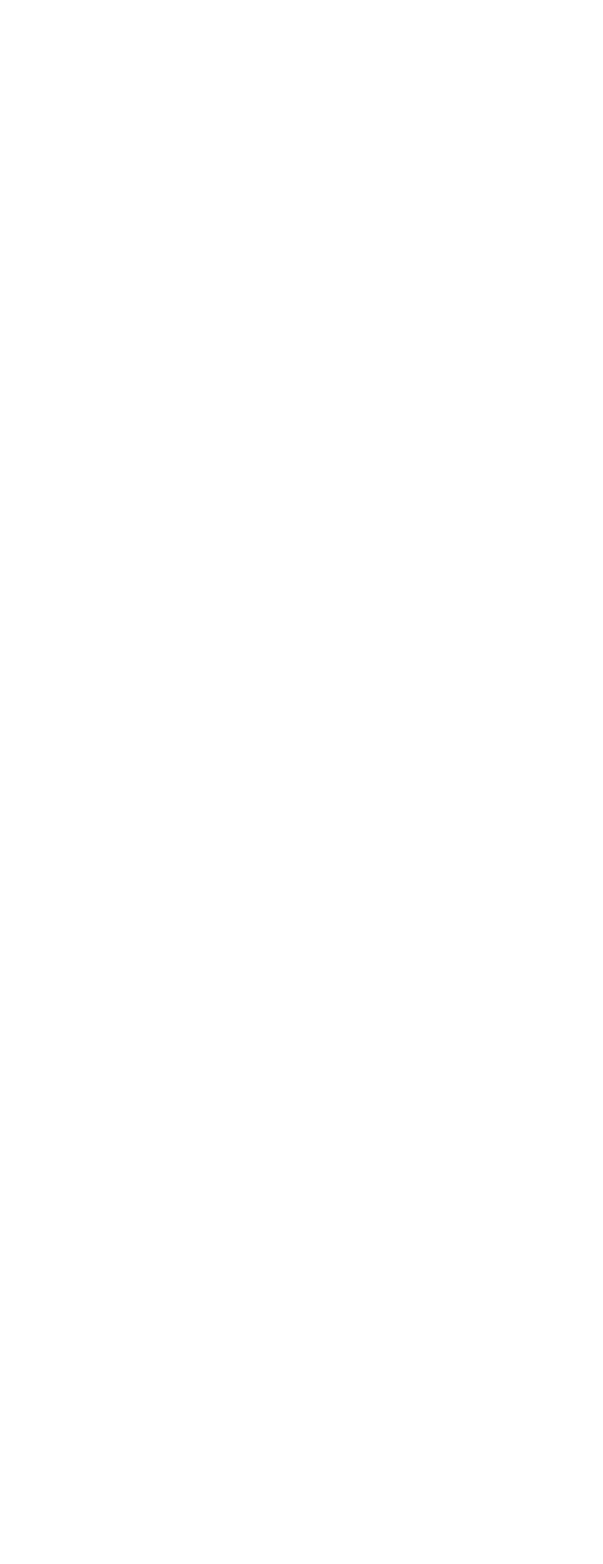
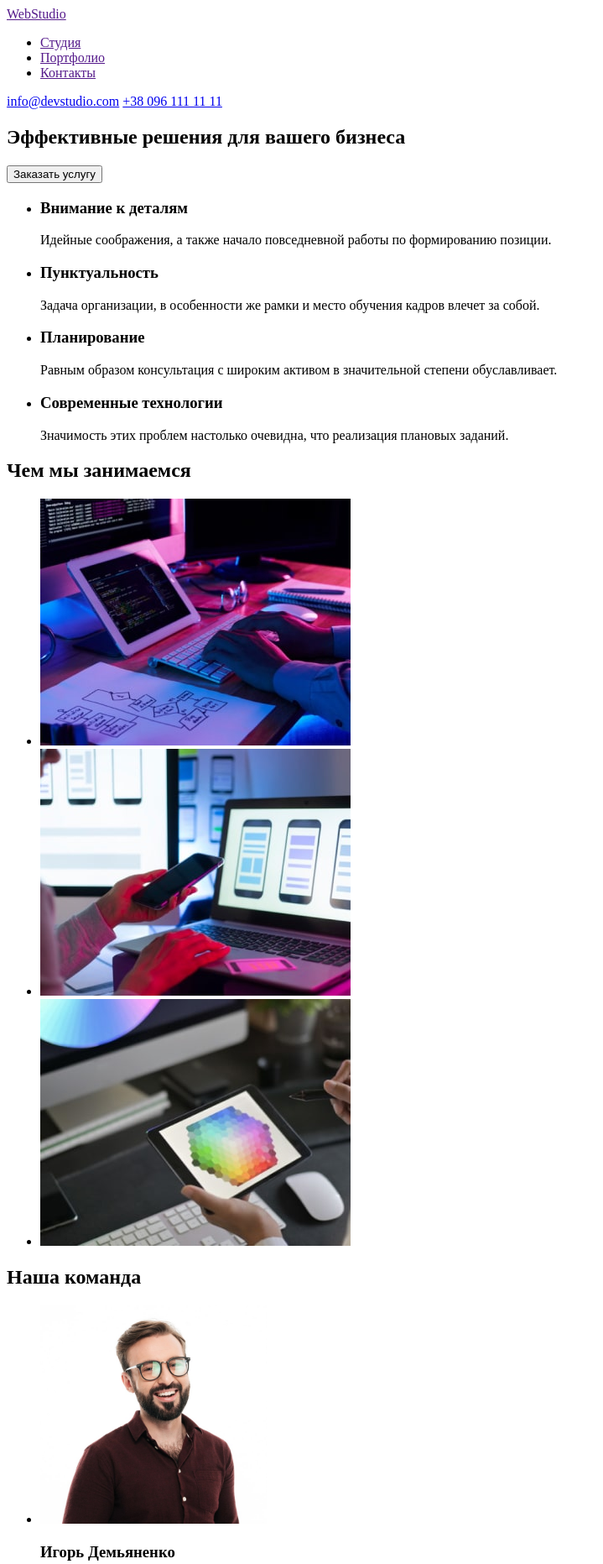
Before and after one commit to Vasiliyboss/goit-markup-hw-01, a plain HTML site: page index.html in a window 1280 px wide. Shown: the top 1863 px of the page at 84% size, without its empty margins (0-719 px from the left). Before the commit the page ends 800 px from the top, so only its background shows below. Drawn offline with Linux system fonts and the light colour scheme.

Commit message:
финиш

```diff
--- a/index.html
+++ b/index.html
@@ -1,5 +1,5 @@
 <!DOCTYPE html>
-<html lang="en">
+<html lang="ru">
 <head>
     <meta charset="UTF-8">
     <meta http-equiv="X-UA-Compatible" content="IE=edge">
@@ -7,6 +7,86 @@
     <title>Document</title>
 </head>
 <body>
-
+<header>
+    <nav>
+    <a href="">WebStudio</a>
+    <ul>
+        <li><a href="">Студия</a></li>
+        <li><a href="">Портфолио</a></li>
+        <li><a href="">Контакты</a></li>
+    </ul>
+    </nav>
+    <a href="mailto:info@devstudio.com">info@devstudio.com</a>
+    <a href="tel:+380961111111">+38 096 111 11 11</a>
+</header>
+<main>
+<section>
+    <h1>Эффективные решения для вашего бизнеса</h1>
+    <button type="button">Заказать услугу</button>
+</section>
+<section>
+    <h2 hidden>План</h2>
+    <ul>
+        <li>
+            <h3>Внимание к деталям</h3>
+            <p>Идейные соображения, а также начало повседневной работы по формированию позиции.</p>
+        </li>
+        <li>
+            <h3>Пунктуальность</h3>
+            <p>Задача организации, в особенности же рамки и место обучения кадров влечет за собой.</p>
+        </li>
+        <li>
+            <h3>Планирование</h3>
+            <p>Равным образом консультация с широким активом в значительной степени обуславливает.</p>
+        </li>
+        <li>
+            <h3>Современные технологии</h3>
+            <p>Значимость этих проблем настолько очевидна, что реализация плановых заданий.</p>
+        </li>
+    </ul>
+</section>
+<section>
+    <h2>Чем мы занимаемся</h2>
+    <ul>
+        <li>
+            <img src="./images/box_1.jpg" alt="пример1" width="370" height="294"></li>
+        <li>
+            <img src="./images/box_2.jpg" alt="пример2" width="370" height="294"></li>
+        <li>
+            <img src="./images/box_3.jpg" alt="пример3" width="370" height="294"></li>
+    </ul>
+</section>
+<section>
+    <h2>Наша команда</h2>
+    <ul>
+        <li><img src="./images/people1.jpg" alt="человек1" width="270" height="260">
+            <h3>Игорь Демьяненко</h3>
+            <p lang="en">Product Designer</p>
+        </li>
+        <li><img src="./images/people2.jpg" alt="человек2" width="270" height="260">
+            <h3>Ольга Репина</h3>
+            <p lang="en">Frontend Developer</p>
+        </li>
+        <li><img src="./images/people3.jpg" alt="человек3" width="270" height="260">
+            <h3>Николай Тарасов</h3>
+            <p lang="en">Marketing</p>
+        </li>
+        <li><img src="./images/people4.jpg" alt="человек4" width="270" height="260">
+            <h3>Михаил Ермаков</h3>
+            <p lang="en">UI Designer</p>
+        </li>
+    </ul>
+</section>
+</main>
+<footer>
+    <a href="">WebStudio</a>
+    <address>
+    <ul>
+        <li><a href="https://goo.gl/maps/32Xd4ZCNHeifT7mY8" target="blank" rel="noopener noreferrer">г. Киев, пр-т Леси Украинки, 26</a></li>
+        <li><a href="mailto:info@example.com">info@example.com</a></li>
+        <li><a href="tel:+380991111111">+38 099 111 11 11</a></li>
+    </ul>
+    </address>
+</footer>
 </body>
 </html>
```
Also changed, not shown: images/box_1.jpg (added), images/box_2.jpg (added), images/box_3.jpg (added), images/people1.jpg (added), images/people2.jpg (added), images/people3.jpg (added), images/people4.jpg (added), 1 other file.
